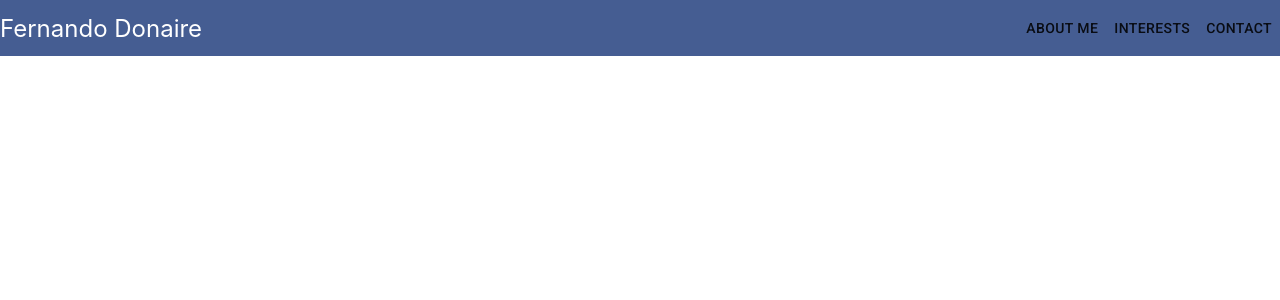
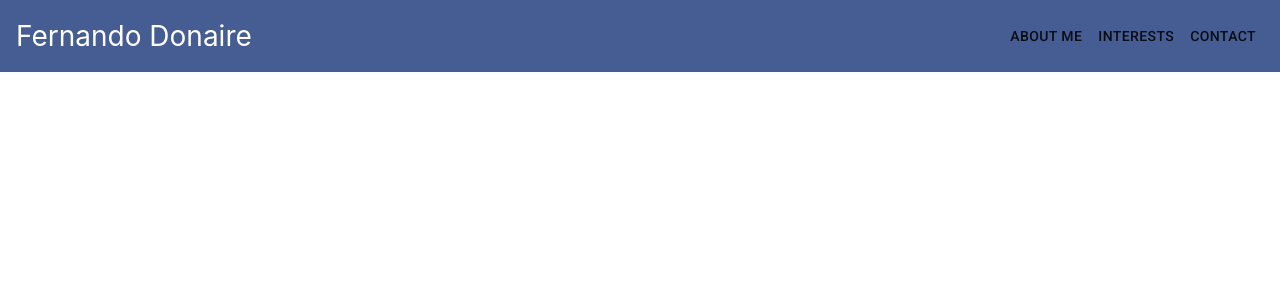
Before and after one commit to nandodonaire/nandodonaire.github.io, a React (Create React App) app: page / in a window 1280 px wide. Shown: the top 300 px of the page. Built offline with nearby package versions, Linux system fonts and the light colour scheme.

Commit message:
Updated Header styling

```diff
--- a/src/components/Header/styles.js
+++ b/src/components/Header/styles.js
@@ -3,16 +3,18 @@ import styled from "styled-components";
 export const HeaderContainer = styled.div`
   display: flex;
   justify-content: space-between;
-  height: 7vh;
+  height: 9vh;
   align-items: center;
   background-color: #455d92;
 `;
 
 export const NameSection = styled.div`
-  font-size: 1.5rem;
+  font-size: 1.75rem;
+  padding: 1rem;
   color: white;
 `;
 
 export const ButtonSection = styled.div`
   justify-content: space-around;
+  padding: 1rem;
 `;
```
